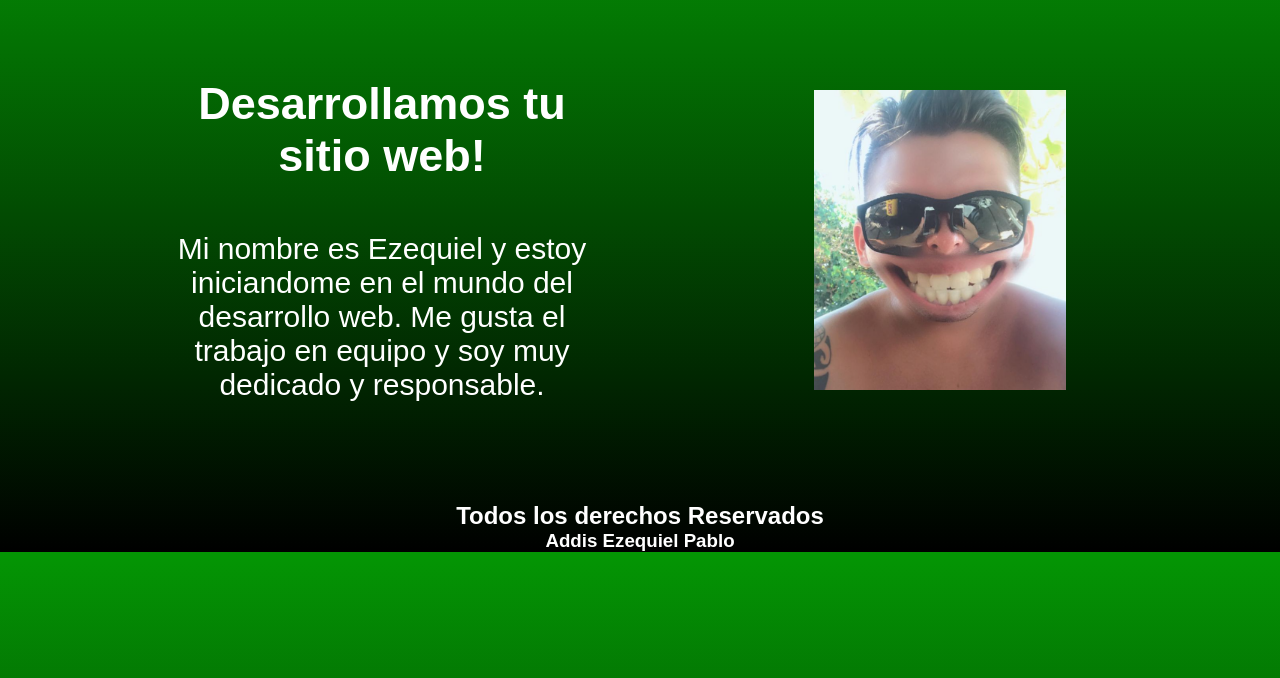
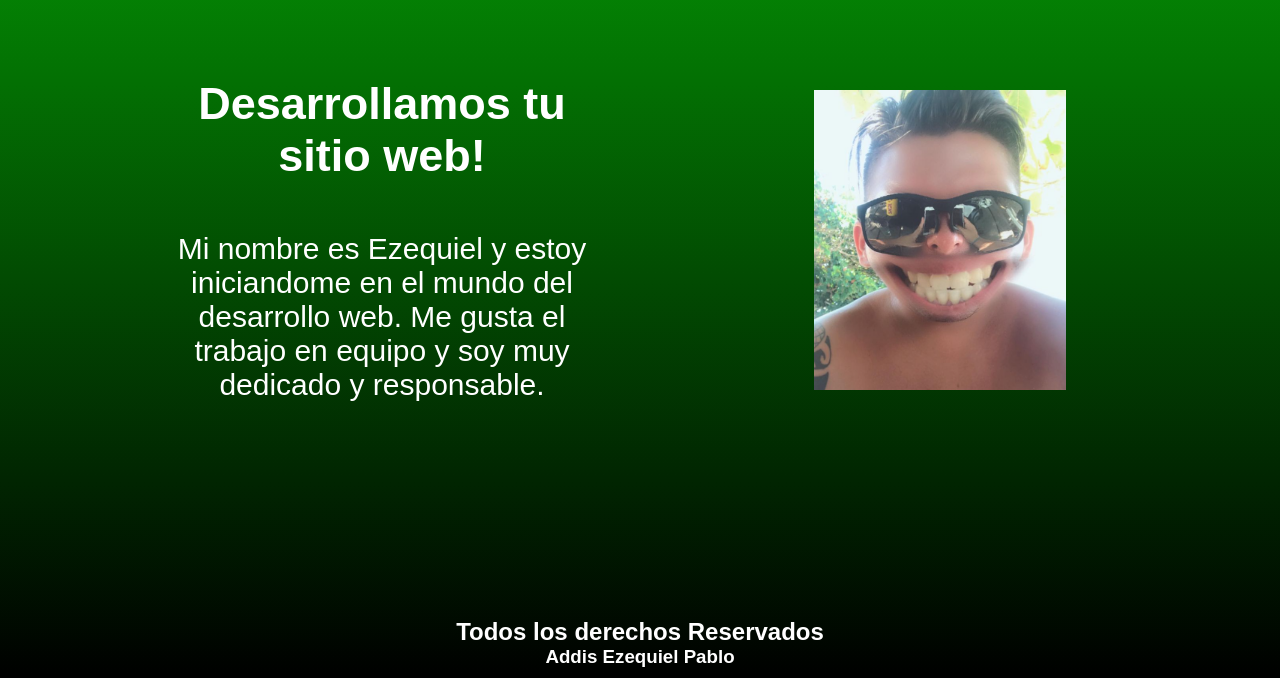
Before and after one commit to kelocai/LandingPagePortfolio, a plain HTML site: page index.html in a window 1280 px wide. Shown: the part 122-800 px from the top of the page. Drawn offline with Linux system fonts and the light colour scheme.

Commit message:
Mejore el footer

```diff
--- a/style.css
+++ b/style.css
@@ -8,6 +8,7 @@
 body {
     font-family: sans-serif;
     background: linear-gradient(to bottom, rgb(4, 150, 4), black);
+    height: 100vh;
 }
 
 .header {
@@ -74,10 +75,12 @@ body {
 }
 
 .footer {
+    position:absolute;
+    bottom:0;
+    width:100%;
+    height:60px;   /* Height of the footer */
     color: white;
-    display: flex;
-    justify-content: center;
-    align-items: center;
     text-align: center;
-    flex-direction: column;
+    margin-left: auto;
+    margin-right: auto;
 }
```
Also changed, not shown: index.html (+1 -1 lines).
